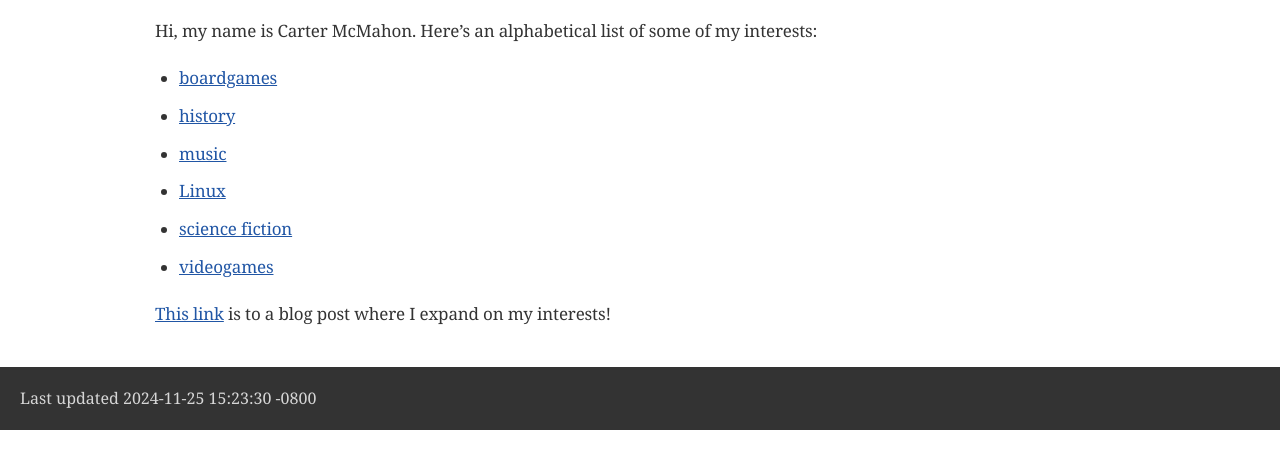
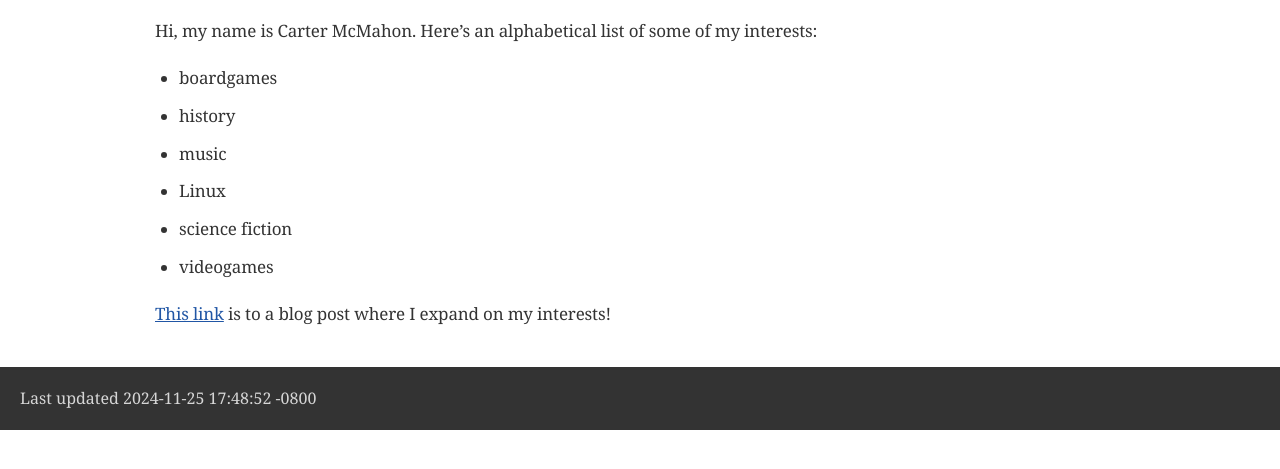
Before and after one commit to Cwmcmahon/personal_site, a plain HTML site: page out/about/index.html in a window 1280 px wide. Shown: the part 137-606 px from the top of the page. Drawn offline with nearby package versions, Linux system fonts and the light colour scheme; a web font is replaced by a local one.

Commit message:
Remove links from about page

```diff
--- a/out/about/index.html
+++ b/out/about/index.html
@@ -451,22 +451,22 @@ body.book #toc,body.book #preamble,body.book h1.sect0,body.book .sect1>h2{page-b
 <div class="ulist">
 <ul>
 <li>
-<p><a href="../blog/expanding_on_my_interests.html#boardgames">boardgames</a></p>
+<p>boardgames</p>
 </li>
 <li>
-<p><a href="../blog/expanding_on_my_interests.html#history">history</a></p>
+<p>history</p>
 </li>
 <li>
-<p><a href="../blog/expanding_on_my_interests.html#music">music</a></p>
+<p>music</p>
 </li>
 <li>
-<p><a href="../blog/expanding_on_my_interests.html#linux">Linux</a></p>
+<p>Linux</p>
 </li>
 <li>
-<p><a href="../blog/expanding_on_my_interests.html#science-fiction">science fiction</a></p>
+<p>science fiction</p>
 </li>
 <li>
-<p><a href="../blog/expanding_on_my_interests.html#videogames">videogames</a></p>
+<p>videogames</p>
 </li>
 </ul>
 </div>
@@ -476,7 +476,7 @@ body.book #toc,body.book #preamble,body.book h1.sect0,body.book .sect1>h2{page-b
 </div>
 <div id="footer">
 <div id="footer-text">
-Last updated 2024-11-25 15:23:30 -0800
+Last updated 2024-11-25 17:48:52 -0800
 </div>
 </div>
 </body>
```
